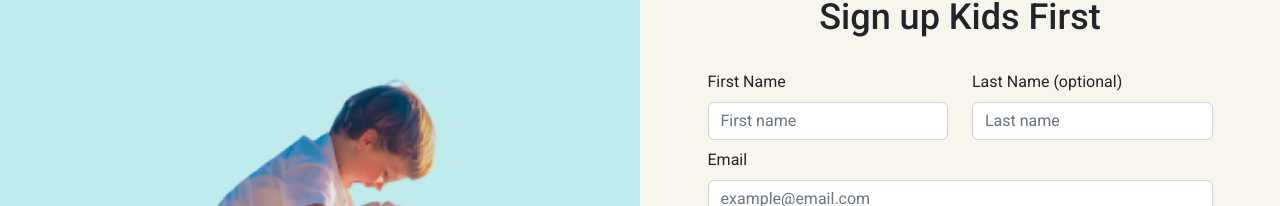
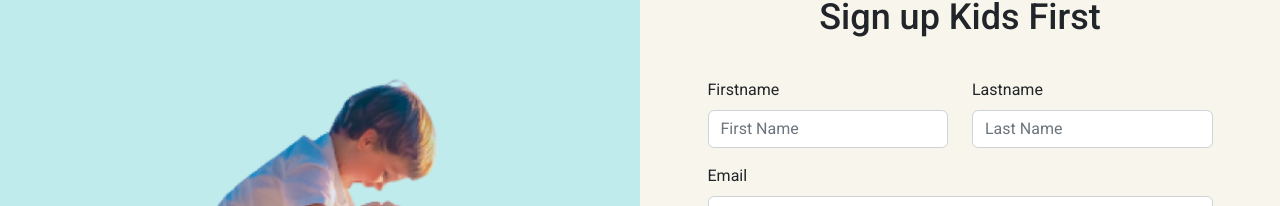
Before and after one commit to JULIERAJ/KIDS-FIRST-v2, a React (Create React App) app in the folder frontend/: page /register/1/1/1 in a window 1280 px wide. Shown: the part 156-362 px from the top of the page. Built offline with nearby package versions, Linux system fonts and the light colour scheme; no server answers.

Commit message:
changes in register form

```diff
--- /dev/null
+++ b/frontend/src/components/form/FormNameInput.jsx
@@ -0,0 +1,35 @@
+import PropTypes from 'prop-types';
+
+import FormInput from './FormInput';
+
+export const FormFirstNameInput = (props) => (
+  <FormInput
+    id='firstname'
+    label='Firstname'
+    name='FirstName'
+    placeholder='First Name'
+    type='email'
+    defaultValue={props.defaultValue}
+    {...props}
+  />
+);
+
+FormFirstNameInput.propTypes = {
+  defaultValue: PropTypes.string,
+};
+
+export const FormLastNameInput = (props) => (
+  <FormInput
+    id='lastname'
+    label='Lastname'
+    name='LastName'
+    placeholder='Last Name'
+    type='email'
+    defaultValue={props.defaultValue}
+    {...props}
+  />
+);
+
+FormLastNameInput.propTypes = {
+  defaultValue: PropTypes.string,
+};
--- a/frontend/src/pages/Register/RegisterForm.jsx
+++ b/frontend/src/pages/Register/RegisterForm.jsx
@@ -21,6 +21,10 @@ import styles from './Register.module.css';
 import { loginSocial, loginFacebook } from '../../api';
 
 import FormEmailInput from '../../components/form/FormEmailInput';
+import {
+  FormFirstNameInput,
+  FormLastNameInput,
+} from '../../components/form/FormNameInput';
 import FormPasswordInput from '../../components/form/FormPasswordInput';
 
 import IconText from '../../components/IconText';
@@ -176,19 +180,22 @@ export const RegisterForm = (props) => {
         noValidate
         // validated={validated}
       >
-        {/* First name and last name fields in the same row */}
         <Row>
           <Col>
-            <Form.Group controlId='firstName'>
-              <Form.Label>First Name</Form.Label>
-              <Form.Control type='text' placeholder='First name' required />
-            </Form.Group>
+            <FormFirstNameInput
+              autoComplete='off'
+              required
+              onChange={handleEmailChange}
+              defaultValue={email}
+            />
           </Col>
           <Col>
-            <Form.Group controlId='lastName'>
-              <Form.Label>Last Name (optional)</Form.Label>
-              <Form.Control type='text' placeholder='Last name' required />
-            </Form.Group>
+            <FormLastNameInput
+              autoComplete='off'
+              required
+              onChange={handleEmailChange}
+              defaultValue={email}
+            />
           </Col>
         </Row>
         <FormEmailInput
```
